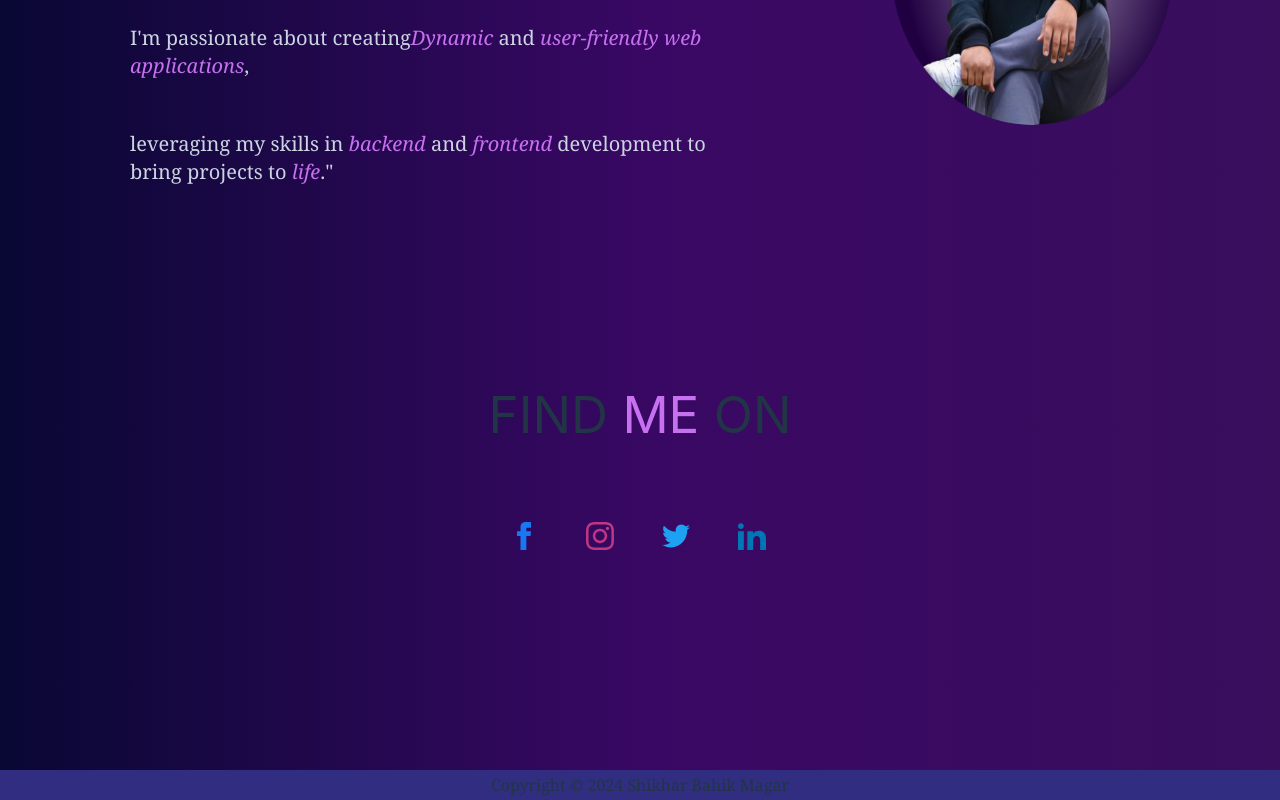
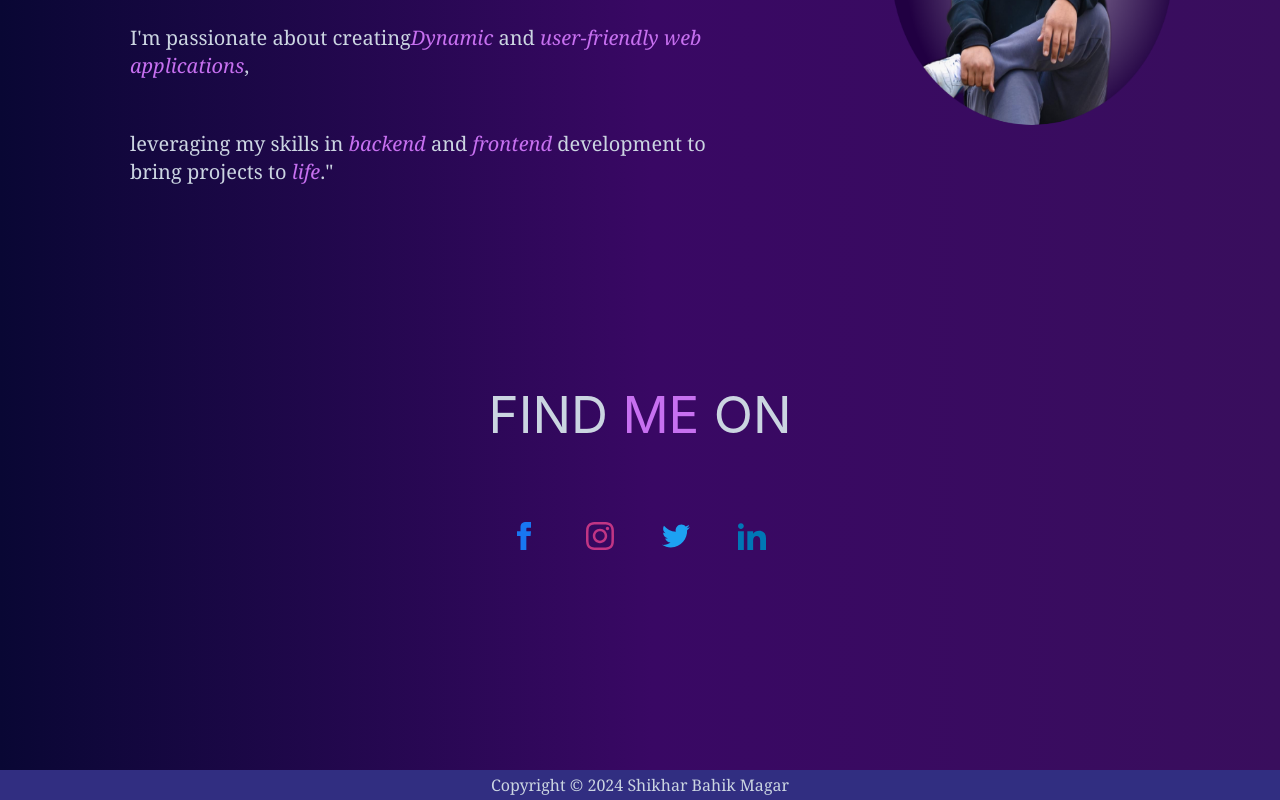
Before and after one commit to shikharbahikmagar/portfolio, a React (Vite) app: page / in a window 1280 px wide. Shown: the part 1350-2150 px from the top of the page. Built offline with nearby package versions, Linux system fonts and the light colour scheme.

Commit message:
text colors

```diff
--- a/src/components/Footer.jsx
+++ b/src/components/Footer.jsx
@@ -3,7 +3,7 @@ import React from 'react'
 function Footer() {
     return (
         <div>
-                <h2 className='flex text-md h-[30px] justify-center items-center text-center font-serif bg-indigo-900'>Copyright &copy; 2024 Shikhar Bahik Magar</h2>
+                <h2 className='flex text-md text-slate-300 h-[30px] justify-center items-center text-center font-serif bg-indigo-900'>Copyright &copy; 2024 Shikhar Bahik Magar</h2>
         </div>
 
     )
--- a/src/components/LowerSec.jsx
+++ b/src/components/LowerSec.jsx
@@ -6,7 +6,7 @@ function LowerSec() {
         <>
             <section className='h-96 scroll-smooth'>
                 <div className='md:mt-[250px] mt-[80px]'>
-                    <h1 className='text-center md:mt-[-50px]'>FIND <span className='text-[#c770f0]'>ME</span> ON</h1>
+                    <h1 className='text-center text-slate-300 md:mt-[-50px]'>FIND <span className='text-[#c770f0]'>ME</span> ON</h1>
                     <ul className='mt-[80px] flex justify-center items-center gap-12'>
                         <li title='facebook' className='ml-[-5px]'>
                             <a target='_blank' href="https://www.facebook.com/shikharbahik.magar.69/">
```
